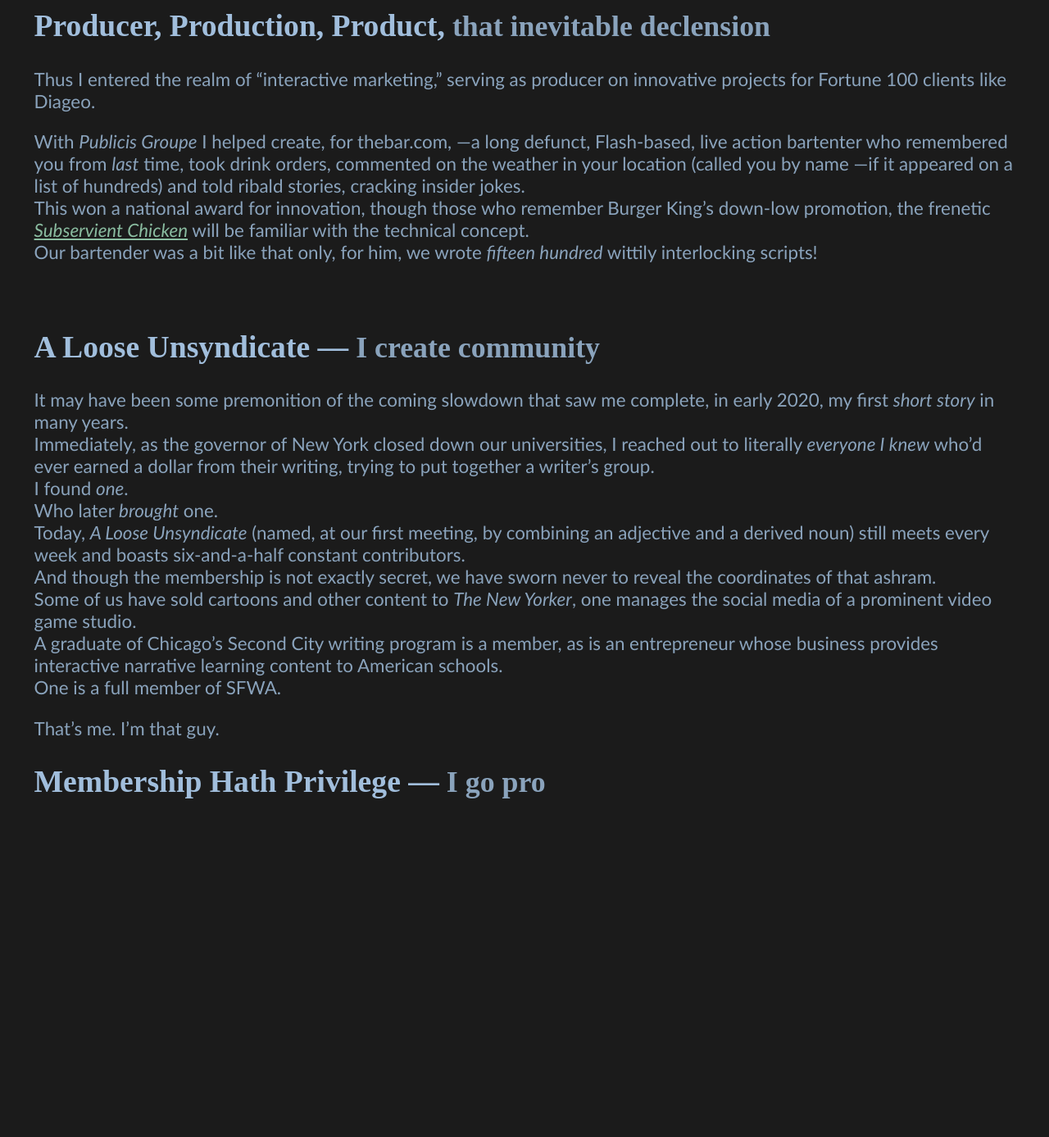
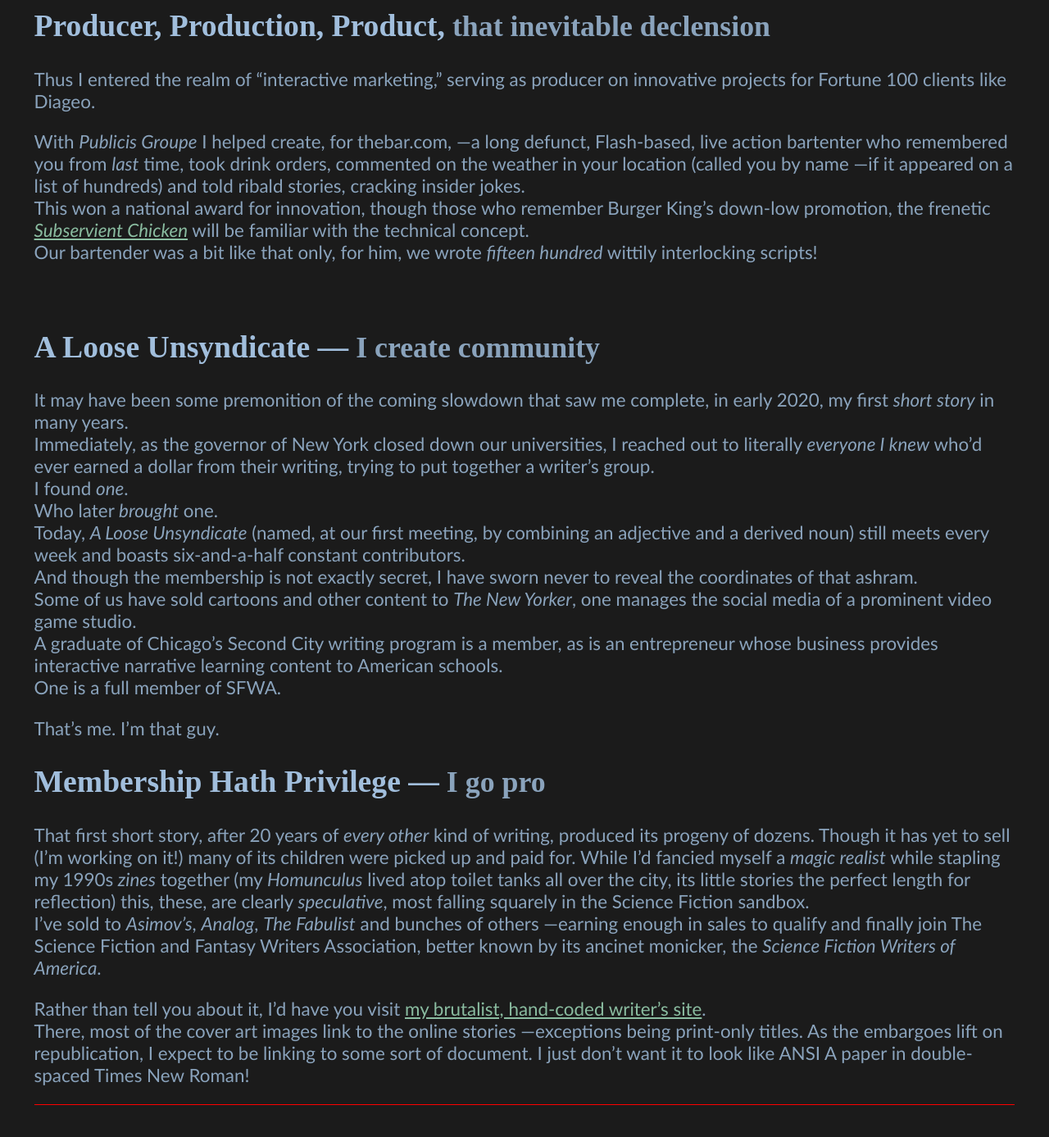
Before and after one commit to Interactimation/portfolio, a Jekyll site: the page built from writing/index.md, in a window 1280 px wide and 1400 px high, scrolled down 2930 px. Shown: the top 1387 px of the window at 82% size. Built offline with Jekyll 4.4.1, drawn with Linux system fonts in a browser that asks for light colours; before the commit the page ends 3977 px from its top, so only the background shows below that.

Commit message:
first draft done

```diff
--- a/writing/index.md
+++ b/writing/index.md
@@ -119,7 +119,7 @@ Immediately, as the governor of New York closed down our universities, I reached
 I found _one_.
 Who later _brought_ one.
 Today, _A Loose Unsyndicate_ (named, at our first meeting, by combining an adjective and a derived noun) still meets every week and boasts six-and-a-half constant contributors.
-And though the membership is not exactly secret, we have sworn never to reveal the coordinates of that ashram.
+And though the membership is not exactly secret, I have sworn never to reveal the coordinates of that ashram.
 Some of us have sold cartoons and other content to _The New Yorker_, one manages the social media of a prominent video game studio.
 A graduate of Chicago's Second City writing program is a member, as is an entrepreneur whose business provides interactive narrative learning content to American schools.
 One is a full member of SFWA.
@@ -127,3 +127,13 @@ One is a full member of SFWA.
 That's me. I'm that guy.
 
 ## **Membership Hath Privilege —** I go pro
+
+That first short story, after 20 years of _every other_ kind of writing, produced its progeny of dozens. Though it has yet to sell (I'm working on it!) many of its children were picked up and paid for.
+While I'd fancied myself a _magic realist_ while stapling my 1990s _zines_ together (my _Homunculus_ lived atop toilet tanks all over the city, its little stories the perfect length for reflection) this, these, are clearly _speculative_, most falling squarely in the Science Fiction sandbox.
+I've sold to _Asimov's_, _Analog_, _The Fabulist_ and bunches of others —earning enough in sales to qualify and finally join The Science Fiction and Fantasy Writers Association, better known by its ancinet monicker, the _Science Fiction Writers of America_.
+
+Rather than tell you about it, I'd have you visit [my brutalist, hand-coded writer's site](https://www.donmarkbaldridge.com/).
+There, most of the cover art images link to the online stories —exceptions being print-only titles. As the embargoes lift on republication, I expect to be linking to some sort of document.
+I just don't want it to look like ANSI A paper in double-spaced Times New Roman!
+
+<hr />
```
